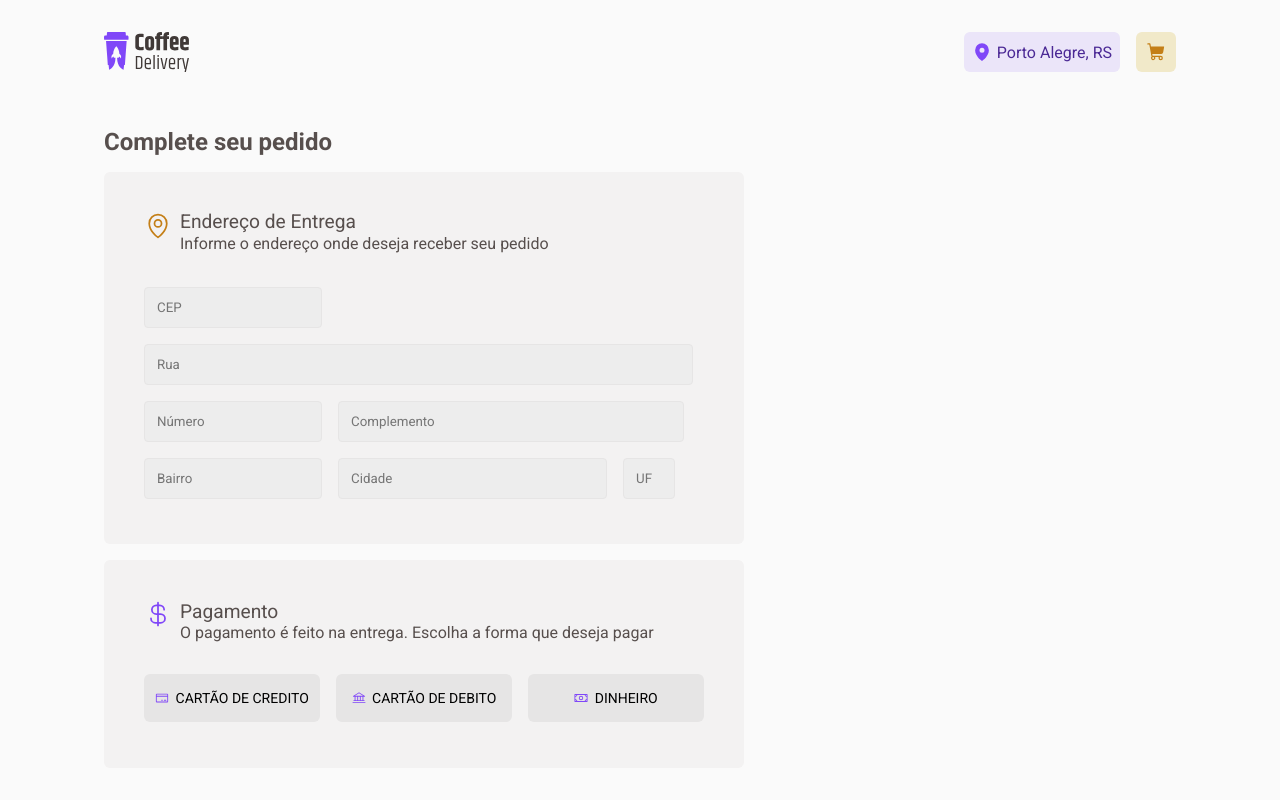
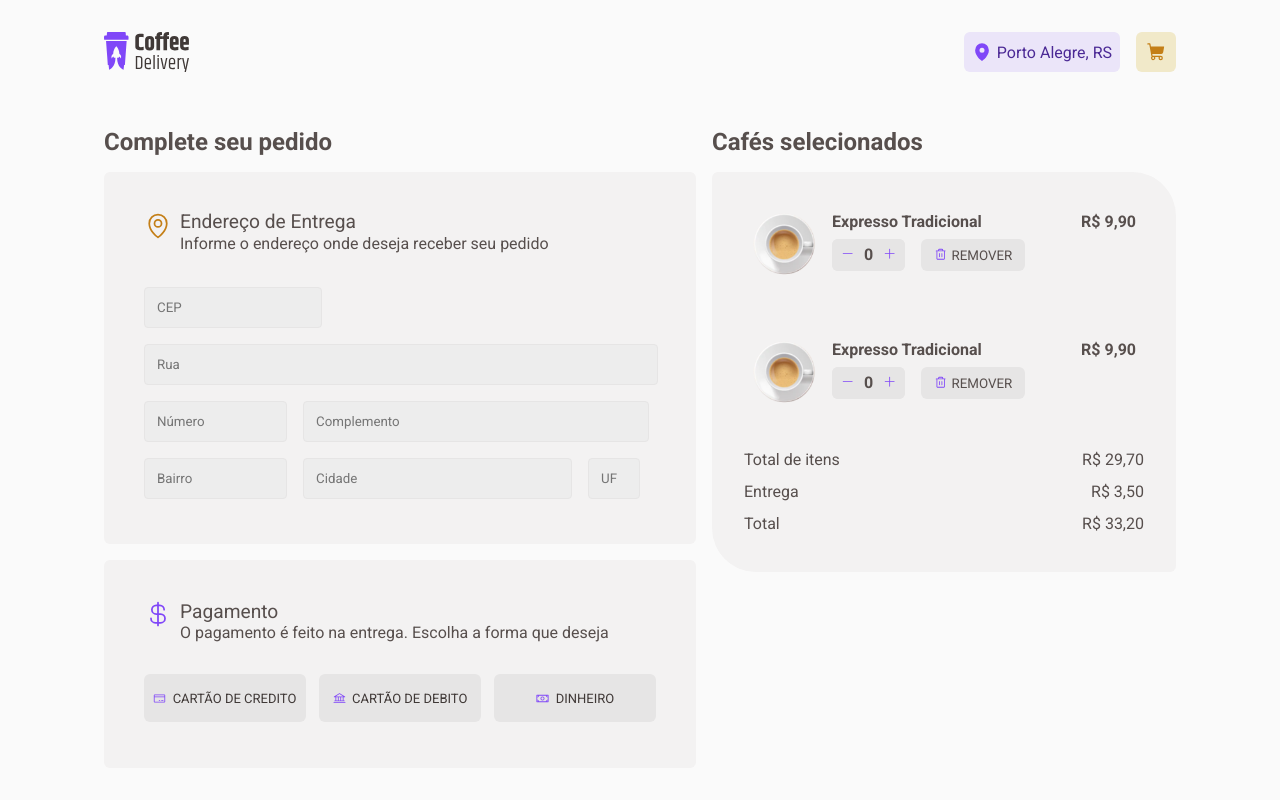
Before and after one commit to joaopfrancaf/coffe-delivey, a React (Vite) app: page /checkout in a window 1280 px wide. Shown: the top 800 px of the page. Built offline with nearby package versions, Linux system fonts and the light colour scheme.

Commit message:
'morelater'

```diff
--- a/src/pages/Checkout/index.tsx
+++ b/src/pages/Checkout/index.tsx
@@ -1,10 +1,11 @@
 import Carrinho from "../../components/Carrinho";
-import { ButtonDiv, ButtonWrapp, DivCheckoutCarrinho, DivCheckoutContainer, DivCheckoutSeuPedido, DivCheckoutSeuPedidoContainer, DivCheckoutSeuPedidoEndereco, DivDescricao, DivForm, DivPagamento, InputStyled } from "./style";
+import { ButtonDiv, ButtonWrapp, CheckoutTotals, DivCheckoutCarrinho, DivCheckoutCarrinhoContainer, DivCheckoutContainer, DivCheckoutSeuPedido, DivCheckoutSeuPedidoContainer, DivCheckoutSeuPedidoEndereco, DivDescricao, DivForm, DivPagamento, InputStyled } from "./style";
 import { MapPin, CurrencyDollar, CreditCard, Bank, Money } from "@phosphor-icons/react";
 
 export default function Checkout() {
     return (
         <DivCheckoutContainer>
+            <div>
                 <DivCheckoutSeuPedidoContainer>
                     <h2>Complete seu pedido</h2>
 
@@ -19,10 +20,10 @@ export default function Checkout() {
 
                         <DivForm>
                             <InputStyled placeholder="CEP" />
-                        <InputStyled placeholder="Rua" size={73} />
-                        <InputStyled placeholder="Número" />
+                            <InputStyled placeholder="Rua" size={68} />
+                            <InputStyled placeholder="Número" size={15} />
                             <InputStyled placeholder="Complemento" size={44} />
-                        <InputStyled placeholder="Bairro" />
+                            <InputStyled placeholder="Bairro" size={15} />
                             <InputStyled placeholder="Cidade" size={33} />
                             <InputStyled placeholder="UF" size={2} />
                         </DivForm>
@@ -34,7 +35,7 @@ export default function Checkout() {
                         <CurrencyDollar size={28} color="#8047F8" />
                         <div>
                             <span>Pagamento</span>
-                        <p>O pagamento é feito na entrega. Escolha a forma que deseja pagar</p>
+                            <p>O pagamento é feito na entrega. Escolha a forma que deseja</p>
                         </div>
                     </DivDescricao>
 
@@ -44,13 +45,23 @@ export default function Checkout() {
                         <ButtonDiv id="DINHEIRO" name="drone" value="DINHEIRO"><Money color="#8047F8" />DINHEIRO</ButtonDiv>
                     </ButtonWrapp>
                 </DivPagamento>
+            </div>
 
+            <DivCheckoutCarrinhoContainer>
+                <h2>Cafés selecionados</h2>
                 <DivCheckoutCarrinho>
                     <ul>
                         <li><Carrinho /></li>
                         <li><Carrinho /></li>
                     </ul>
+                    <CheckoutTotals>
+                        <div><span>Total de itens</span><span>R$ 29,70</span></div>
+                        <div><span>Entrega</span><span>R$ 3,50</span></div>
+                        <div><span>Total</span><span>R$ 33,20</span></div>
+                    </CheckoutTotals>
                 </DivCheckoutCarrinho>
+            </DivCheckoutCarrinhoContainer>
+
         </DivCheckoutContainer>
     )
 }
--- a/src/pages/Checkout/style.ts
+++ b/src/pages/Checkout/style.ts
@@ -5,6 +5,12 @@ export const DivCheckoutContainer = styled('div', {
     maxWidth: 1120,
     padding: '0 1.5rem',
     margin: '0 auto',
+
+    //display: 'grid',
+    //gridTemplateColumns: '1.5fr 0.5fr'
+    display: 'flex',
+    flexWrap: 'wrap',
+    gap: '1rem'
 })
 
 export const DivCheckoutSeuPedidoContainer = styled('div', {
@@ -17,7 +23,7 @@ export const DivCheckoutSeuPedidoContainer = styled('div', {
 
 export const DivCheckoutSeuPedido = styled('div', {
     backgroundColor: '$--base---card',
-    width: '40rem',
+    width: '37rem',
     height: '23.25rem',
     borderRadius: 6,
 
@@ -57,7 +63,7 @@ export const DivPagamento = styled ('div', {
     marginTop: '1rem',
     backgroundColor: '$--base---card',
     height: '13rem',
-    width: '40rem',
+    width: '37rem',
 
     borderRadius: 6,
 
@@ -87,7 +93,7 @@ export const ButtonDiv = styled('button', {
     marginTop: '2rem',
     borderRadius: 6,
     backgroundColor: '$--base---button',
-    width: '11rem',
+    width: '10.1rem',
     height: '3rem',
     display: 'flex',
     alignItems: 'center',
@@ -96,7 +102,8 @@ export const ButtonDiv = styled('button', {
     gap: '0.4rem',
 
     borderStyle: 'none',
-    fontSize: 14,
+    fontSize: 13,
+    color: '$--base---subtitle',
 
     '&:focus': {
         backgroundColor: '$--brand---purple--light',
@@ -109,14 +116,21 @@ export const ButtonDiv = styled('button', {
     },
 })
 
+export const DivCheckoutCarrinhoContainer = styled('div', {
+    h2: {
+        marginTop: '1.5rem',
+        marginBottom: '1rem'
+    }
+})
+
 export const DivCheckoutCarrinho = styled('div', {
     width: 'fit-content',
-    height: '31rem',
+    height: 'fit-content',
 
     backgroundColor: '$--base---card',
     borderRadius: '6px 44px',
 
-    padding: '2.5rem',
+    padding: '2rem',
     display: 'flex',
     flexDirection: 'column',
 
@@ -131,3 +145,13 @@ export const DivCheckoutCarrinho = styled('div', {
     }
 
 })
+
+export const CheckoutTotals = styled('div', {
+    marginTop: '2rem',
+
+    div: {
+        display: 'flex',
+        justifyContent: 'space-between',
+        lineHeight: '2rem'
+    }
+})
```
Lines whose indentation alone changed are shown as unchanged.
